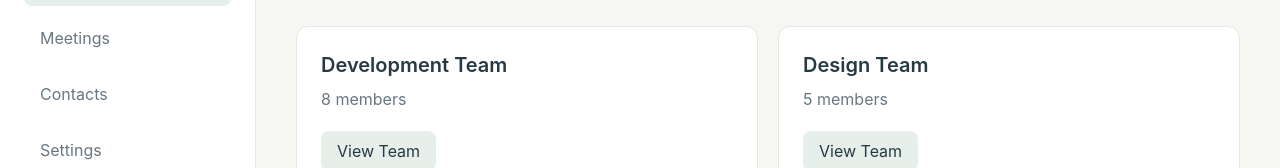
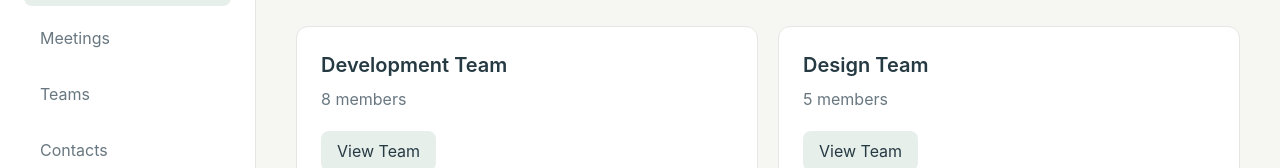
Before and after one commit to rahull-techh/meets-manager, a React app: page /teams in a window 1280 px wide. Shown: the part 162-330 px from the top of the page. Built offline with nearby package versions, Linux system fonts and the light colour scheme; the HTML template or start-up script is replaced by a standard one.

Commit message:
add teams to sidebar

```diff
--- a/src/components/Sidebar.jsx
+++ b/src/components/Sidebar.jsx
@@ -34,6 +34,12 @@ const Sidebar = () => {
           to='/meetings'
           className='text-[#687780] hover:bg-[#F6F6F2] rounded-lg px-4 py-3 transition-colors'>
             Meetings
+        </Link>
+
+        <Link
+          to='/teams'
+          className='text-[#687780] hover:bg-[#F6F6F2] rounded-lg px-4 py-3 transition-colors'>
+            Teams
         </Link>
 
         <Link
```
